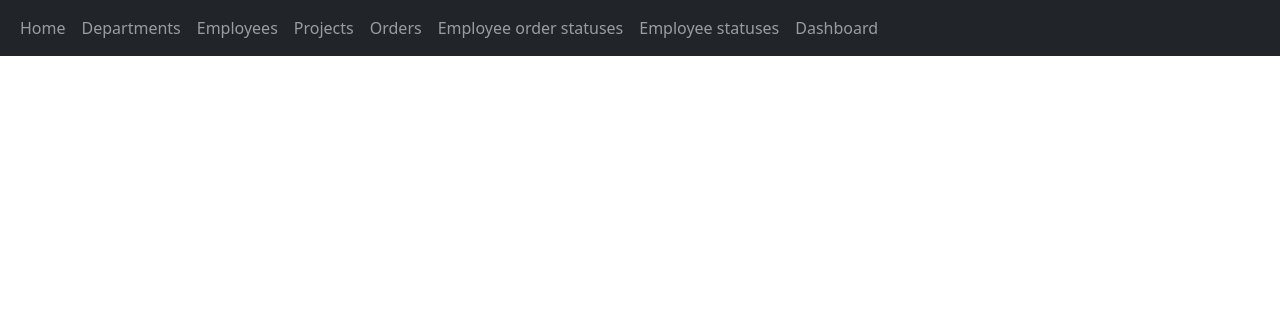
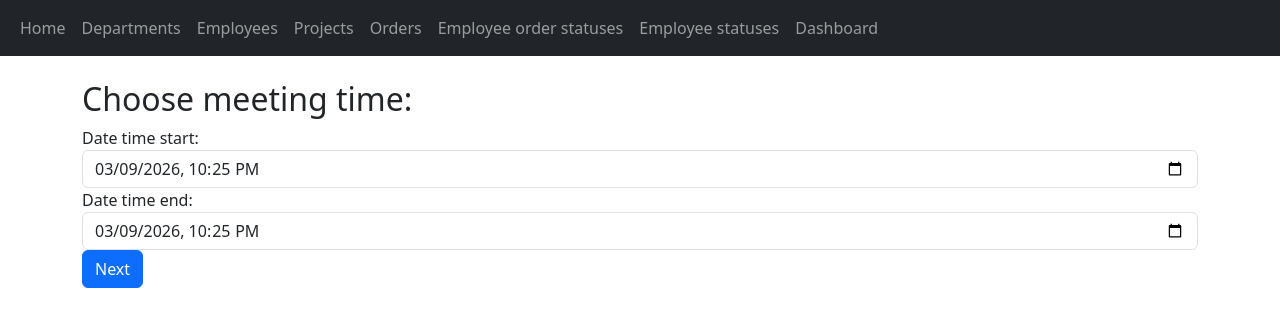
Before and after one commit to evapank/EATSystem, a React (Create React App) app in the folder frontend/: page /meeting/employeestatuses in a window 1280 px wide. Shown: the top 326 px of the page. Built offline with nearby package versions, Linux system fonts and the light colour scheme.

Commit message:
added moment library

```diff
--- a/frontend/package.json
+++ b/frontend/package.json
@@ -9,8 +9,10 @@
     "@testing-library/user-event": "^13.5.0",
     "axios": "^1.13.2",
     "bootstrap": "^5.3.8",
+    "moment": "^2.30.1",
     "react": "^19.2.0",
     "react-dom": "^19.2.0",
+    "react-moment": "^1.2.2",
     "react-router-dom": "^7.9.5",
     "react-scripts": "5.0.1",
     "web-vitals": "^2.1.4"
@@ -39,5 +41,8 @@
       "last 1 firefox version",
       "last 1 safari version"
     ]
+  },
+  "devDependencies": {
+    "ajv": "^7.2.4"
   }
 }
--- a/frontend/src/App.js
+++ b/frontend/src/App.js
@@ -32,7 +32,9 @@ import SignupPage from './static/SignupPage';
 import WelcomeDashboard from './static/WelcomeDashboard';
 import ProfilePage from './user/employee/ProfilePage';
 import AddStatusPage from './user/employee/AddStatusPage';
-import NewMeeting from './meeting/NewMeeting';
+import NewMeetingAdd from './meeting/NewMeetingAdd';
+import NewMeetingTimeSelect from './meeting/NewMeetingTimeSelect';
+import AllMeetings from './meeting/AllMeetings';
 
 const App = () => {
   return (
@@ -45,7 +47,9 @@ const App = () => {
         <Route path={`/auth/user/employee/:id`} element={<ProfilePage/>}/>
         <Route path={`/auth/user/employee/newStatus/:id`} element={<AddStatusPage/>}/>
 
-        <Route path={"/meeting/create"} element={<NewMeeting/>} />
+        <Route path={"/meeting/all"} element={<AllMeetings/>} />
+        <Route path={"/meeting/employeestatuses"} element={<NewMeetingTimeSelect/>} />
+        <Route path={"/meeting/create"} element={<NewMeetingAdd/>} />
 
         <Route path={'/department/all'} exact={true} element={<AllDepartments/>}/>
         <Route path={`/department/all/:id`} exact={true} element={<OneDepartment/>}/>
--- a/frontend/src/meeting/NewMeetingAdd.js
+++ b/frontend/src/meeting/NewMeetingAdd.js
@@ -1,10 +1,11 @@
-import { useLocation } from "react-router-dom";
-import { MeetingService } from "../static/api";
+import { useLocation, useNavigate } from "react-router-dom";
+import { MeetingService, OtherService } from "../static/api";
+import { useEffect, useState } from "react";
 
 const NewMeetingAdd = () => {
     const [meeting, setMeeting] = useState({
-            dateTimeStart : '',
-            dateTimeEnd : '',
+            dateTimeStart : new Date(),
+            dateTimeEnd : new Date(),
             generalStatus: ''
         });
     const [statusArray, setStatusArray] = useState([]);
--- a/frontend/src/meeting/NewMeetingTimeSelect.js
+++ b/frontend/src/meeting/NewMeetingTimeSelect.js
@@ -1,11 +1,13 @@
 import { useEffect, useState } from "react";
 import { MeetingService, OtherService } from "../static/api";
 import { Link, useNavigate, useParams } from "react-router-dom";
+import Moment from "react-moment";
+import moment from "moment";
 
 const NewMeetingTimeSelect = () => {
     const [meeting, setMeeting] = useState({
-            dateTimeStart : '',
-            dateTimeEnd : '',
+            dateTimeStart : moment(new Date()).format("YYYY-MM-DDTHH:mm"),
+            dateTimeEnd : moment(new Date()).format("YYYY-MM-DDTHH:mm"),
             generalStatus: ''
         });
     const [employeeStatuses, setEmployeeStatuses] = useState([]);
--- a/frontend/src/static/SignupPage.js
+++ b/frontend/src/static/SignupPage.js
@@ -22,10 +22,10 @@ const SignupPage = () => {
            if (password !== confirmPassword) {
             throw new Error("Passwords do not match");
            }
-           const response = UserService.signUp(username, email, password, role);
+           const response = await UserService.signUp(username, email, password, role);
            //localStorage.setItem("token", response.data.jwt);
-           if(role=='EMPLOYEE'){
-                navigate(`/auth/user/employee/${id}`);
+           if(response.data.role=='EMPLOYEE'){
+                navigate(`/auth/user/employee/${response.data.id}`);
            }else{
                 navigate('/dashboard');
         }
--- a/frontend/src/static/WelcomeDashboard.js
+++ b/frontend/src/static/WelcomeDashboard.js
@@ -1,6 +1,7 @@
 import { useNavigate, useParams } from "react-router-dom"
 
 const WelcomeDasboard = () => {
+    const navigate = useNavigate();
 
     const handleLogout = () => {
         navigate('/');
```
Also changed, not shown: 2 other files (tests, documents, lock files or other folders).
